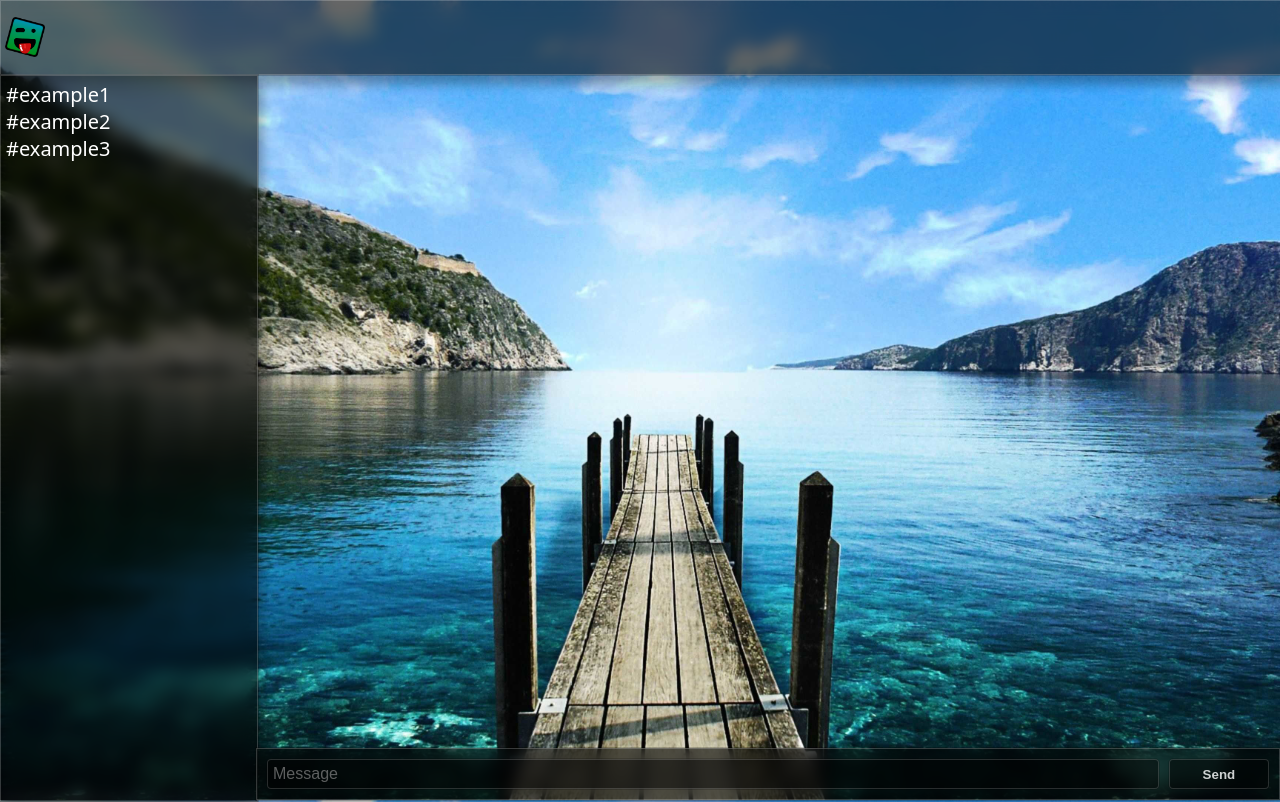
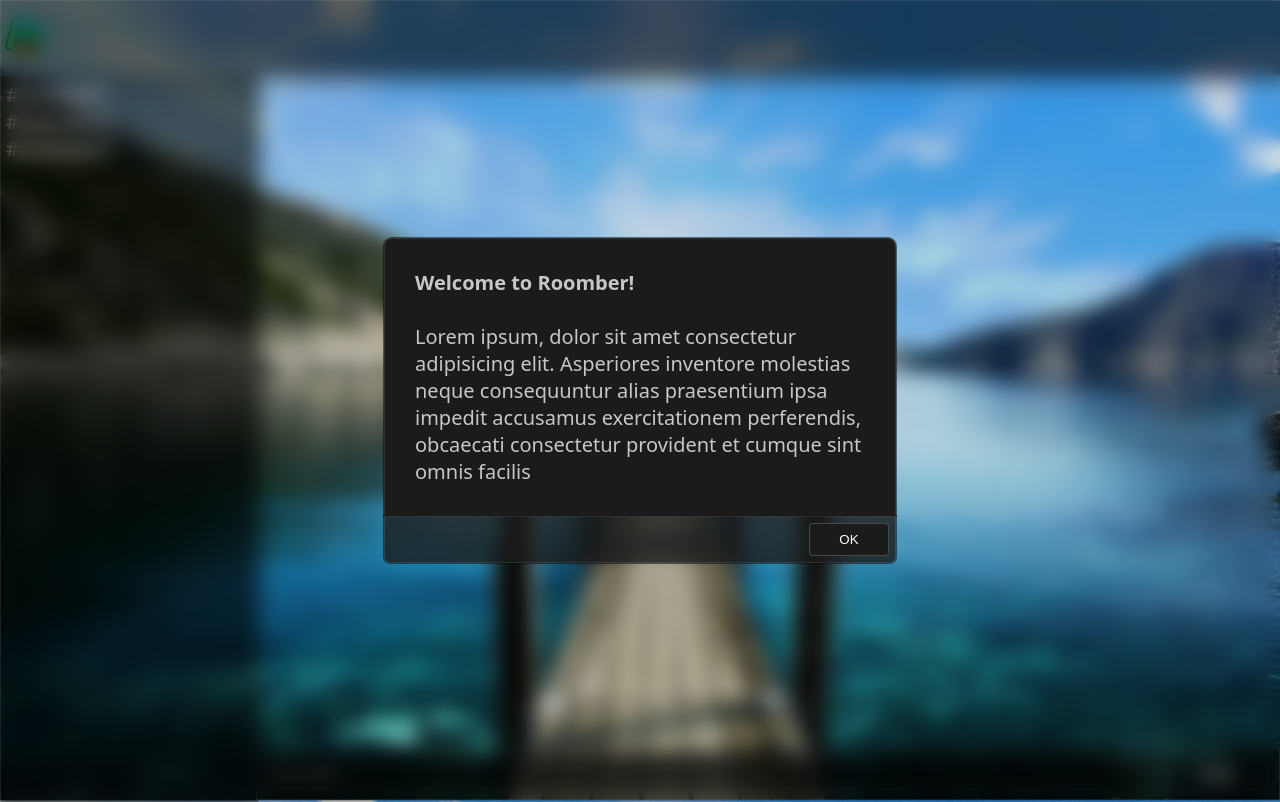
Before and after one commit to roomber-dev/roomber-v3, a PHP site: page / in a window 1280 px wide. Run offline with PHP 8.4, Linux system fonts and the light colour scheme; data that the repository does not hold is empty; a stand-in replaces the project's code that opens the database connection; some libraries are stand-ins or nearby versions.

Commit message:
added cool lookin' popup

```diff
--- /dev/null
+++ b/assets/js/popup.js
@@ -0,0 +1,45 @@
+let popups = 0;
+
+let popup = (title, text) => {
+    popups += 1;
+    id = `popup-${popups}`;
+    html = `<div class="popup" id="${id}">
+    <div class="popup-content">
+        <div class="popup-main">
+            <h4>${title}</h4>
+            <br>
+            ${text}
+        </div>
+            <div class="popup-footer">
+                <button class="popup-button">
+                    OK
+                </button>
+            </div>
+        </div>
+        <div class="popup-blur">
+        </div>
+    </div>`;
+    document.body.innerHTML += html;
+    elem = document.getElementById(id);
+    content = document.querySelector(`#${id} .popup-content`);
+    blur = document.querySelector(`#${id} .popup-blur`);
+    content.style = "animation: 0.5s popup-before;";
+    blur.style = "animation: 0.5s popup-blur-before;";
+    animEnd = (e) => {
+        if(e.animationName == "popup-after") {
+            elem.remove();
+        }
+    };
+    content.addEventListener("webkitAnimationEnd", animEnd);
+    content.addEventListener("animationend", animEnd);
+    btn = document.querySelector(`#${id} .popup-footer .popup-button`);
+    btn.onclick = () => {
+        content.style = "animation: 0.5s popup-after;";
+        blur.style = "animation: 0.5s popup-blur-after;";
+    };
+};
+
+popup("Welcome to Roomber!", `Lorem ipsum, dolor sit amet consectetur adipisicing elit.
+Asperiores inventore molestias neque consequuntur alias
+praesentium ipsa impedit accusamus exercitationem perferendis,
+obcaecati consectetur provident et cumque sint omnis facilis`);
--- a/index.php
+++ b/index.php
@@ -44,6 +44,7 @@
     <meta name="viewport" content="width=device-width, initial-scale=1.0">
     <title>Roomber v3</title>
     <link rel="stylesheet" href="style.css">
+    <link rel="stylesheet" href="popup_style.css">
     <script src="https://ajax.googleapis.com/ajax/libs/jquery/1.3.2/jquery.min.js"></script>
     <script src="https://cdn.jsdelivr.net/npm/lodash@4.17.10/lodash.min.js"></script>
 </head>
@@ -82,6 +83,7 @@
     </div>
 
     <script src="assets/js/messages.js"></script>
+    <script src="assets/js/popup.js"></script>
 </body>
 
 </html>
--- /dev/null
+++ b/popup_style.css
@@ -0,0 +1,117 @@
+.popup {
+    display: flex;
+    justify-content: center;
+    align-items: center;
+    height: 100%;
+    width: 100%;
+    font-family: 'Noto Sans';
+    color: #C7C7C7;
+    position: absolute;
+    top: 0;
+    left: 0;
+    width: 100%;
+    height: 100%;
+}
+
+@keyframes popup-before {
+    0% {
+        transform: scale(80%);
+        opacity: 0.8;
+    }
+
+    100% {
+        transform: scale(100%);
+        opacity: 1.0;
+    }
+}
+
+@keyframes popup-after {
+    0% {
+        transform: scale(100%);
+        opacity: 1.0;
+    }
+
+    100% {
+        transform: scale(70%);
+        opacity: 0.0;
+    }
+}
+
+@keyframes popup-blur-before {
+    0% {
+        opacity: 0.0;
+    }
+
+    100% {
+        opacity: 1.0;
+    }
+}
+
+@keyframes popup-blur-after {
+    0% {
+        opacity: 1.0;
+    }
+
+    100% {
+        opacity: 0.0;
+    }
+}
+
+.popup-content {
+    display: flex;
+    background: transparent;
+    width: 40%;
+    min-width: 250px;
+    height: fit-content;
+    flex-direction: column;
+    z-index: 2;
+}
+
+.popup-main {
+    flex: 1;
+    padding: 30px;
+    background: #1B1B1B;
+    border-radius: 8px 8px 0px 0px;
+    outline: 1px solid rgba(0,0,0,0.5);
+    border: 1px solid rgba(255,255,255,0.1);
+    border-bottom: 1px solid #2F2F2F;
+}
+
+.popup-footer {
+    flex-basis: 45px;
+    min-height: 45px !important;
+    display: flex;
+    justify-content: right;
+    background: rgba(27, 27, 27, 0.8);
+    border-radius: 0px 0px 6px 6px;
+    outline: 1px solid rgba(0,0,0,0.5);
+    border: 1px solid rgba(255,255,255,0.1);
+}
+
+.popup-footer .popup-button {
+    width: 80px;
+    margin: 6px;
+}
+
+.popup-button {
+    background: #1B1B1B;
+    border: 1px solid rgba(255,255,255,0.2);
+    border-radius: 4px;
+    transition: 0.5s background;
+    color: white;
+}
+
+.popup-button:hover {
+    background: #2F2F2F;
+}
+
+.popup-blur {
+    background: rgba(0,0,0,0.1);
+    backdrop-filter: blur(10px);
+    position: absolute;
+    top: 0;
+    left: 0;
+    width: 100%;
+    height: 100%;
+    z-index: 1;
+}
```
